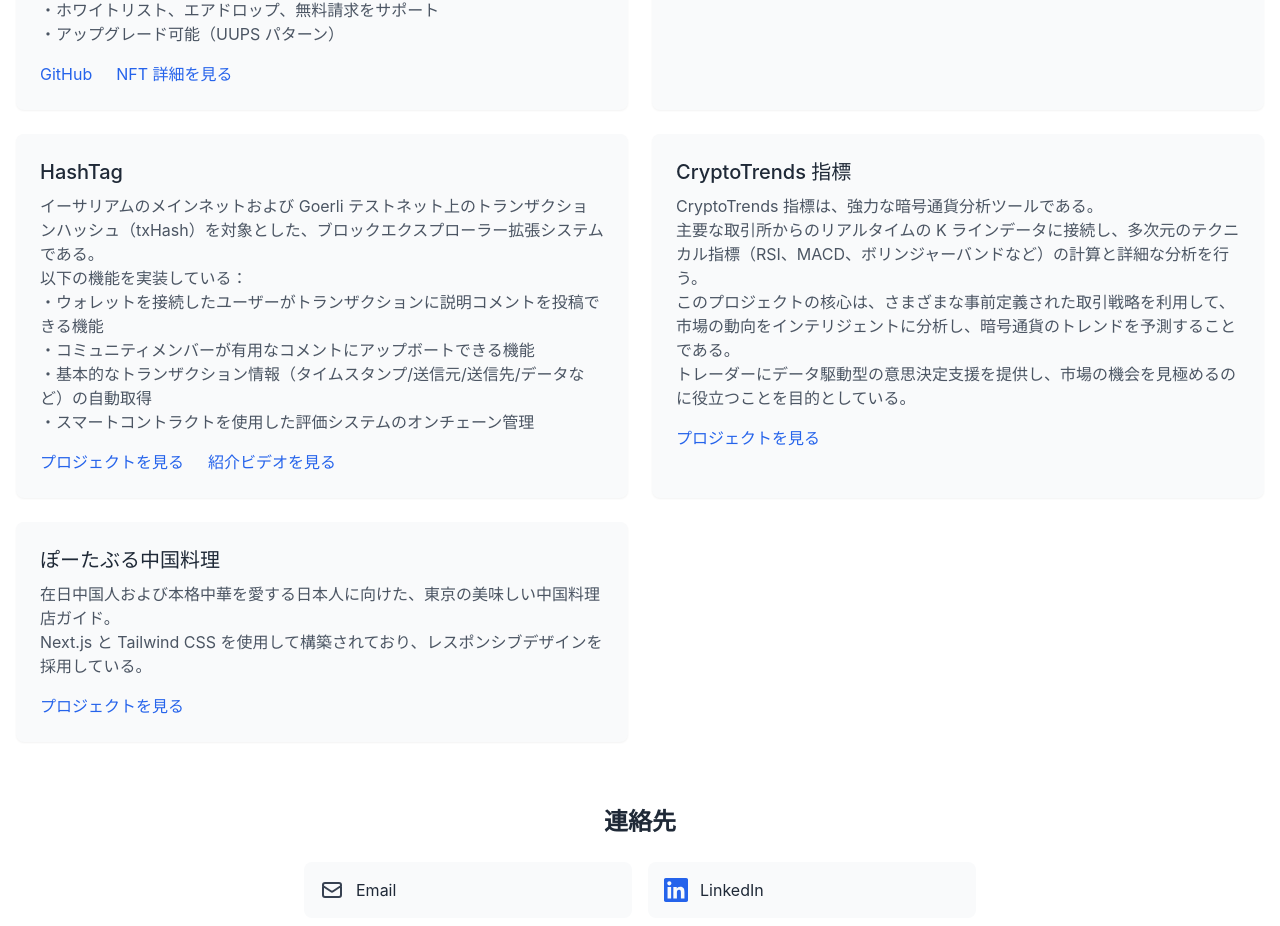
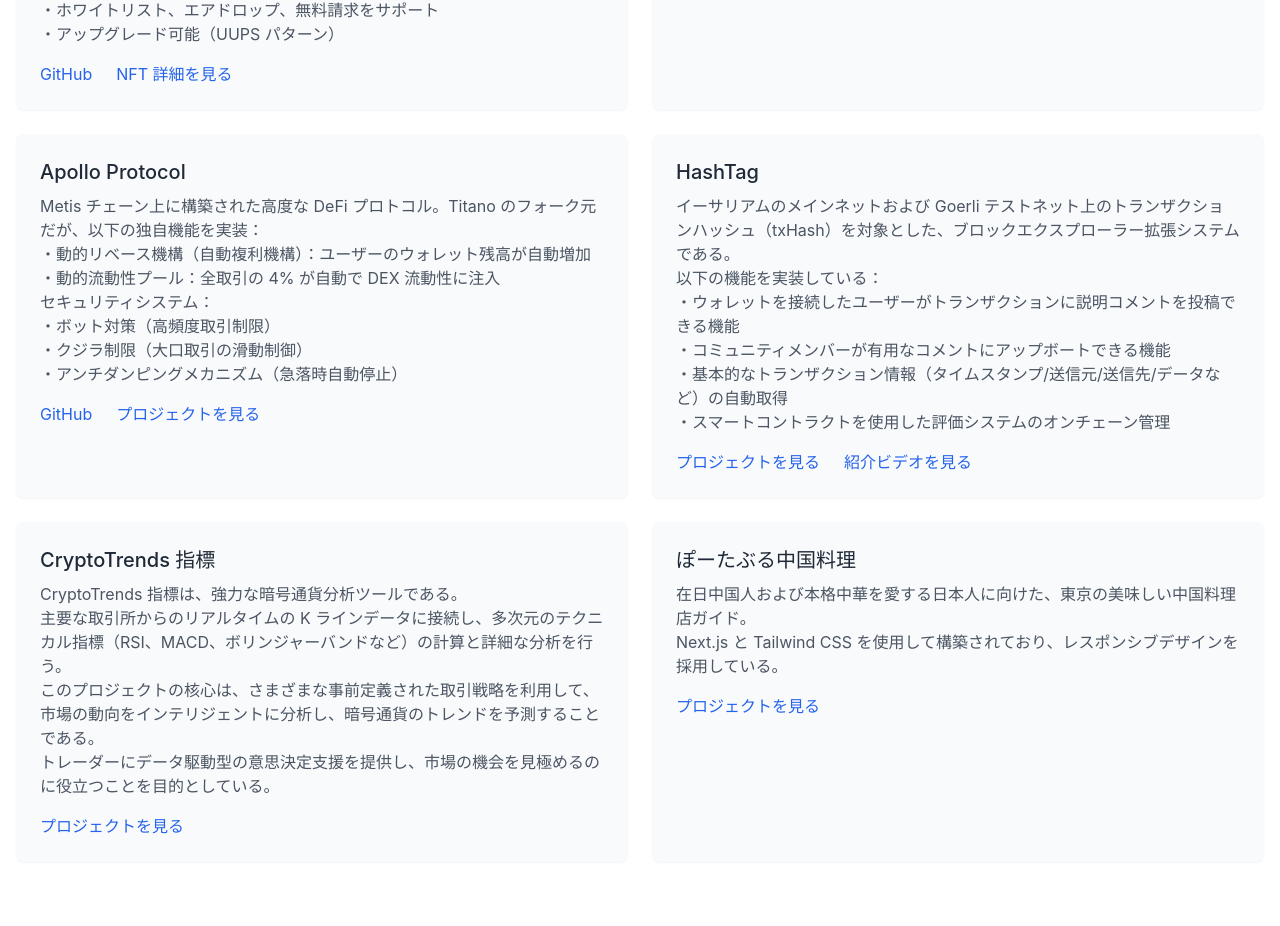
Before and after one commit to mokaiko/my-personal-website, a Next.js app: page / in a window 1280 px wide. Shown: the part 2014-2940 px from the top of the page. Built offline with nearby package versions, Linux system fonts and the light colour scheme.

Commit message:
add apollo project info

```diff
--- a/package.json
+++ b/package.json
@@ -4,7 +4,7 @@
   "private": true,
   "main": "index.js",
   "scripts": {
-    "dev": "npm run dev"
+    "dev": "next dev"
   },
   "keywords": [],
   "author": "mokaiko",
--- a/pages/index.js
+++ b/pages/index.js
@@ -59,6 +59,14 @@
       project_volcano_desc: `Issued unique volcano-themed NFTs via a smart contract called VolcanoNFT.
       Users can mint NFTs with randomly generated color schemes by paying in ETH.
       Each NFT's image and metadata are stored fully on-chain, ensuring permanent accessibility through Base64 encoding.`,
+      project_apollo_title: "Apollo Protocol",
+      project_apollo_desc: `An advanced DeFi protocol built on the Metis chain. While it is a fork of Titano, it implements the following unique features:
+      ・Dynamic rebase mechanism (auto-compounding): User wallet balances grow automatically
+      ・Dynamic liquidity pool: 4% of all transactions are automatically injected into DEX liquidity
+      Security systems:
+      ・Anti-bot measures (high-frequency trading limits)
+      ・Whale limits (slippage control for large trades)
+      ・Anti-dumping mechanism (automatic pause during sharp drops)`,
       project_hashtag_title: "HashTag",
       project_hashtag_desc: `This is a block explorer extension system that targets transaction hashes (txHash) on the Ethereum Mainnet and the Goerli testnet.
       It implements the following features:
@@ -125,6 +133,14 @@
       project_volcano_desc: `通过 VolcanoNFT 智能合约发行独特的火山主题 NFT。
       用户可以通过支付 ETH 来铸造具有随机生成色彩方案的 NFT。
       每个 NFT 的图像和元数据均完全存储在链上，通过 Base64 编码确保永久访问。`,
+      project_apollo_title: "Apollo Protocol",
+      project_apollo_desc: `构建在 Metis 链上的高级 DeFi 协议。虽然是 Titano 的分叉版本，但实现了以下独特功能：
+・动态再基准机制（自动复利机制）：用户钱包余额自动增长
+・动态流动性池：4% 的所有交易自动注入 DEX 流动性
+安全系统：
+・反机器人措施（高频交易限制）
+・鲸鱼限制（大额交易滑点控制）
+・反倾销机制（急跌时自动暂停）`,
       project_hashtag_title: "HashTag",
       project_hashtag_desc: `这是一个面向以太坊主网和 Goerli 测试网的交易哈希（txHash）的区块浏览器扩展系统。
         它实现了以下功能：
@@ -191,6 +207,14 @@
       project_volcano_desc: `「VolcanoNFT」というスマートコントラクトにより、火山をテーマにした独自の NFT を発行した。
       ユーザーは ETH を支払うことで、ランダムな色合いの火山画像を含む NFT をミント可能である。
       各 NFT の画像とメタデータは完全にオンチェーンで保存され、Base64 エンコードを用いて永続的なアクセスが可能となっている。`,
+      project_apollo_title: "Apollo Protocol",
+      project_apollo_desc: `Metis チェーン上に構築された高度な DeFi プロトコル。Titano のフォーク元だが、以下の独自機能を実装：
+・動的リベース機構（自動複利機構）：ユーザーのウォレット残高が自動増加
+・動的流動性プール：全取引の 4% が自動で DEX 流動性に注入
+セキュリティシステム：
+・ボット対策（高頻度取引制限）
+・クジラ制限（大口取引の滑動制御）
+・アンチダンピングメカニズム（急落時自動停止）`,
       project_hashtag_title: "HashTag",
       project_hashtag_desc: `イーサリアムのメインネットおよび Goerli テストネット上のトランザクションハッシュ（txHash）を対象とした、ブロックエクスプローラー拡張システムである。
         以下の機能を実装している：
@@ -678,6 +702,30 @@
             </div>
             <div className="bg-gray-50 p-6 rounded-lg shadow-sm">
               <h4 className="text-xl font-medium mb-2">
+                {currentContent.project_apollo_title}
+              </h4>
+              <p className="text-gray-600 mb-4 whitespace-pre-line">
+                {currentContent.project_apollo_desc}
+              </p>
+              <div className="space-x-6">
+                {" "}
+                {/* 添加水平间距 */}
+                <a
+                  href="https://github.com/0xApolloCrypto"
+                  className="text-blue-600 hover:underline"
+                >
+                  GitHub
+                </a>
+                <a
+                  href="https://andromeda-explorer.metis.io/address/0xC09d94b59705863174A09CC38506EADcC76C086b/contracts"
+                  className="text-blue-600 hover:underline"
+                >
+                  {currentContent.viewProject}
+                </a>
+              </div>
+            </div>
+            <div className="bg-gray-50 p-6 rounded-lg shadow-sm">
+              <h4 className="text-xl font-medium mb-2">
                 {currentContent.project_hashtag_title}
               </h4>
               <p className="text-gray-600 mb-4 whitespace-pre-line">
```
